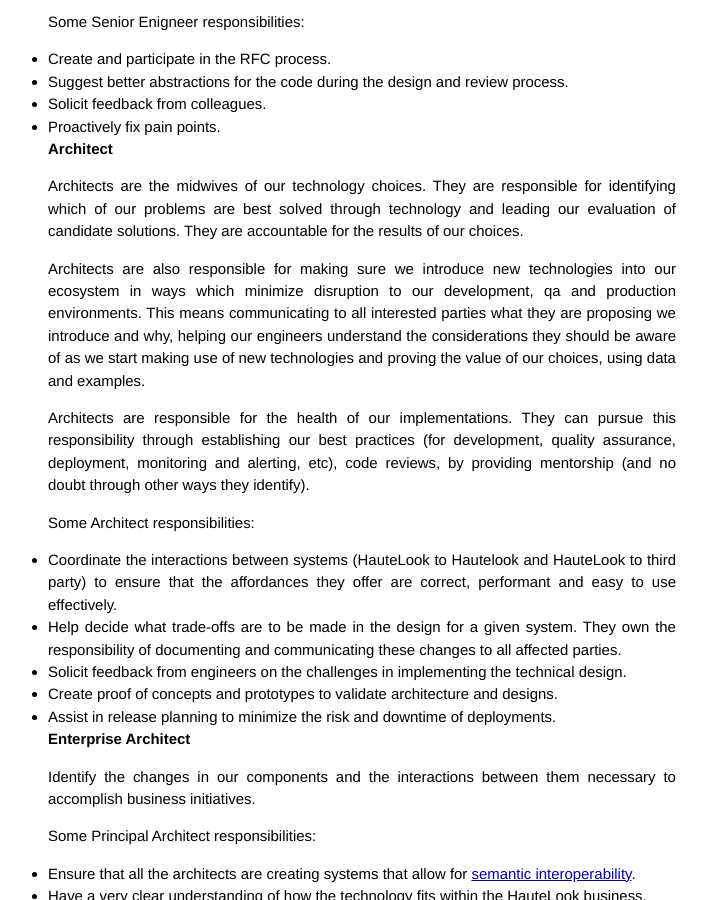
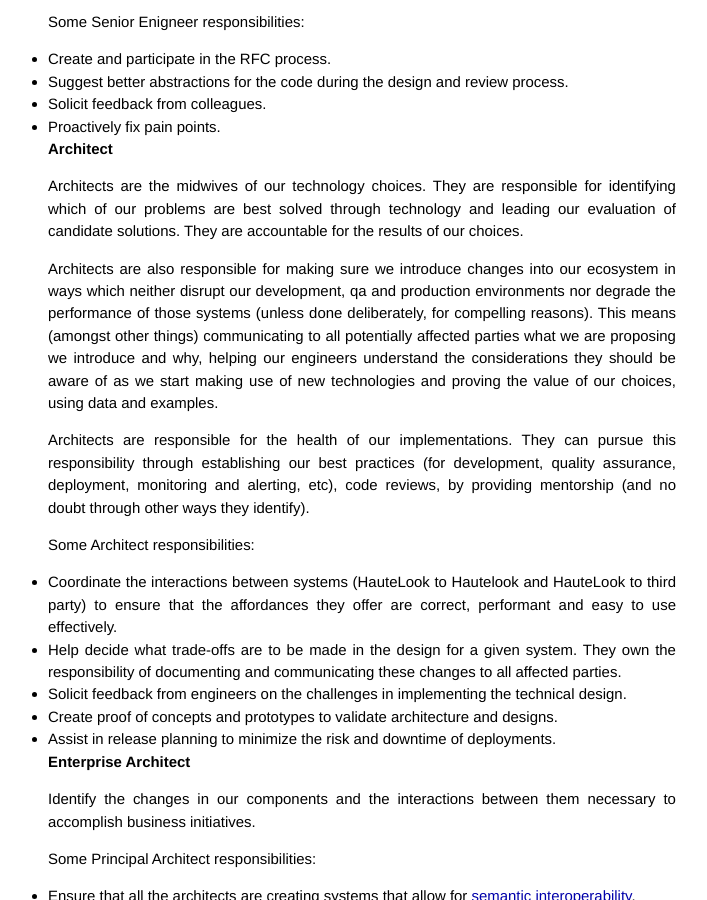
Before and after one commit to hautelook/hautelook.github.io, a Jekyll site: the page built from roles/index.md, in a window 1280 px wide and 900 px high, scrolled down 1693 px. Shown: the whole window, without its empty margins (278-985 px from the left). Built offline with Jekyll 4.4.1, drawn with Linux system fonts in a browser that asks for light colours; Markdown is read by kramdown in place of the engine named in the settings.

Commit message:
generalized from applying to new technologies, to instead apply to all changes

```diff
--- a/roles/index.md
+++ b/roles/index.md
@@ -65,7 +65,7 @@ Some Senior Enigneer responsibilities:
 
 Architects are the midwives of our technology choices. They are responsible for identifying which of our problems are best solved through technology and leading our evaluation of candidate solutions. They are accountable for the results of our choices.
 
-Architects are also responsible for making sure we introduce new technologies into our ecosystem in ways which minimize disruption to our development, qa and production environments. This means communicating to all interested parties what they are proposing we introduce and why, helping our engineers understand the considerations they should be aware of as we start making use of new technologies and proving the value of our choices, using data and examples.
+Architects are also responsible for making sure we introduce changes into our ecosystem in ways which neither disrupt our development, qa and production environments nor degrade the performance of those systems (unless done deliberately, for compelling reasons). This means (amongst other things) communicating to all potentially affected parties what we are proposing we introduce and why, helping our engineers understand the considerations they should be aware of as we start making use of new technologies and proving the value of our choices, using data and examples.
 
 Architects are responsible for the health of our implementations. They can pursue this responsibility through establishing our best practices (for development, quality assurance, deployment, monitoring and alerting, etc), code reviews, by providing mentorship (and no doubt through other ways they identify).
 
```
